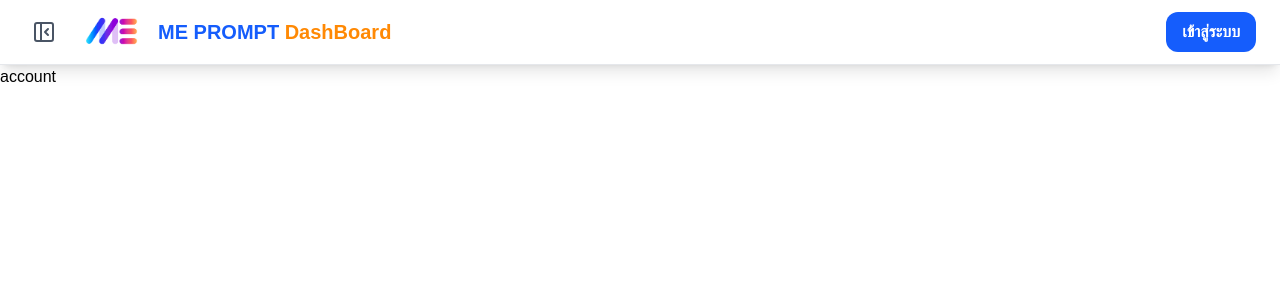
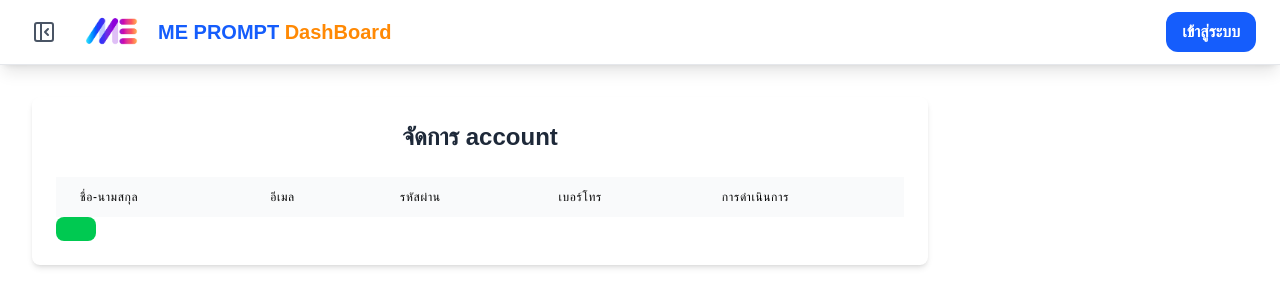
Before and after one commit to MEE-POONG/me-prompt-tec-dashboard, a Next.js app: page /account in a window 1280 px wide. Shown: the top 306 px of the page. Built offline with nearby package versions, Linux system fonts and the light colour scheme.

Commit message:
อัดเดต

```diff
--- a/src/pages/account.tsx
+++ b/src/pages/account.tsx
@@ -1,12 +1,36 @@
 import Layouts from "@/components/Layouts";
+import { Link } from "lucide-react";
 import React from "react";
+import { useState, useEffect } from "react";
 
 export default function account() {
   return (
     <Layouts>
-      <div className="flex justify-content-center">
-        <h1 className="text-black">account</h1>
-      </div>
+      <div className="p-6 md:p-8 text-black w-full">
+
+        {/* === ส่วนหัวข้อและปุ่ม (จากโค้ดเดิม) === */}
+        <div className="w-full max-w-4xl p-6 bg-white rounded-lg shadow-md overflow-x-auto">
+      <h1 className="mb-6 text-2xl font-semibold text-center text-gray-800">
+        จัดการ account
+      </h1>
+          <table className="min-w-full w-full divide-y divide-gray-200">
+            <thead className="bg-gray-50 ">
+              <tr>
+                <th className="px-6 py-3 text-left text-xs font-medium text-black-500 uppercase tracking-wider">ชื่อ-นามสกุล</th>
+                <th className="px-6 py-3 text-left text-xs font-medium text-black-500 uppercase tracking-wider">อีเมล</th>
+                <th className="px-6 py-3 text-left text-xs font-medium text-black-500 uppercase tracking-wider">รหัสผ่าน</th>
+                <th className="px-6 py-3 text-left text-xs font-medium text-black-500 uppercase tracking-wider">เบอร์โทร</th>
+                <th className="px-6 py-3 text-left text-xs font-medium text-black-500 uppercase tracking-wider">การดำเนินการ</th>
+              </tr>
+            </thead>
+          </table>
+           <div className="flex space-x-3">
+                  <Link href=""className="bg-green-500 hover:bg-green-600  text-white font-bold py-2 px-5 rounded-lg transition-colors">
+
+                  </Link>
+                  </div>
+        </div>
+        </div>
     </Layouts>
   );
 }
```
Also changed, not shown: src/pages/intern.tsx (line endings or trailing spaces).
